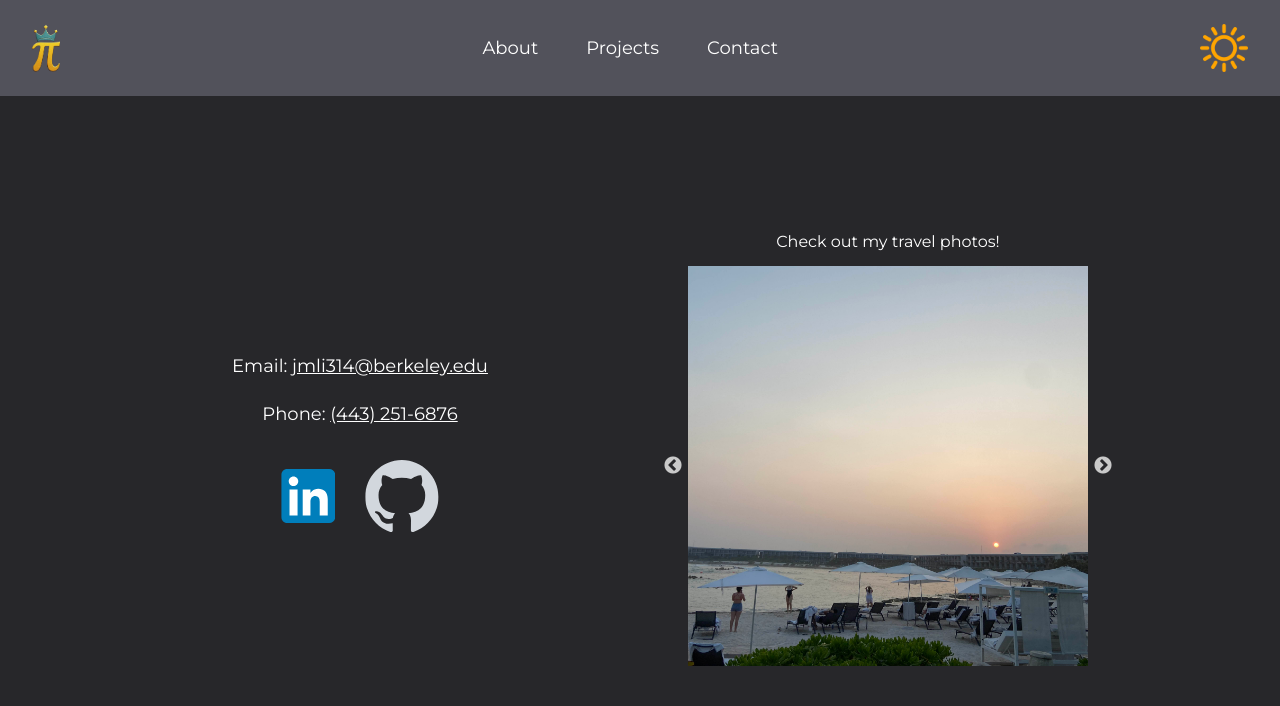
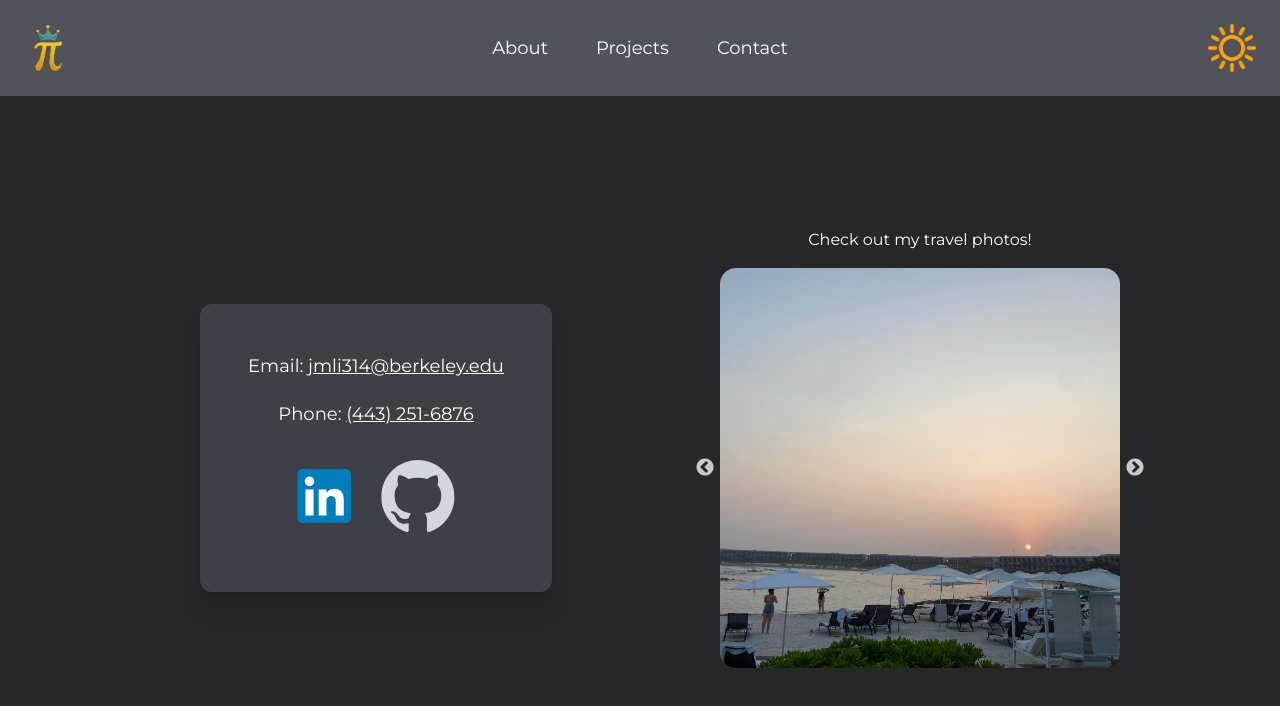
Before and after one commit to pi-person314/portfolio, a React (Vite) app: page /contact in a window 1280 px wide. Shown: the top 706 px of the page. Built offline with nearby package versions, Linux system fonts and the light colour scheme.

Commit message:
lots of style improvements

```diff
--- a/src/components/Header.jsx
+++ b/src/components/Header.jsx
@@ -5,9 +5,9 @@ import moon from "../assets/images/moon.png";
 
 export default function Header({darkMode, toggleDarkMode}) {
     return (
-        <header className="flex justify-between space-x-4 bg-zinc-600 text-white p-6 px-8 font-montserrat">
+        <header className="flex justify-between space-x-4 bg-zinc-600 text-white p-6 font-montserrat">
             {/* home button (pi) */}
-            <div className="flex items-center">
+            <div className="flex justify-center items-center w-12">
                 <Link to="/">
                     <img src={pi} className="tiny:h-8 h-12 object-contain hover:animate-spin" title="Home Button"/>
                 </Link>
@@ -21,7 +21,7 @@ export default function Header({darkMode, toggleDarkMode}) {
             </div>
 
             {/* theme button */}
-            <div className="flex items-center">
+            <div className="flex justify-center items-center w-12">
                 <button onClick={toggleDarkMode}>
                     <img src={darkMode ? sun : moon} className="tiny:h-8 h-12 object-contain duration-300 hover:scale-110" title="Theme Button"/>
                 </button>
--- a/src/components/HobbyCard.jsx
+++ b/src/components/HobbyCard.jsx
@@ -1,11 +1,11 @@
 export default function HobbyCard({title, desc, image, darkMode}) {
     return (
-        <div className={`flex portrait:flex-col shadow-xl rounded-xl p-5 w-full medium:h-auto h-min ${darkMode ? "bg-zinc-700" : "bg-zinc-400"}`}>
+        <div className={`flex portrait:flex-col shadow-xl rounded-xl p-6 pt-4 w-full h-auto ${darkMode ? "bg-zinc-700" : "bg-zinc-400"}`}>
             <div className="portrait:mb-5 mb-0 portrait:mr-0 mr-10 overflow-y-auto">
                 <h2 className="md:text-lg"><b>{title}</b></h2>
                 <p className="text-xs md:text-base">{desc}</p>
             </div>
-            <img className="m-auto portrait:w-1/2 portrait:self-center medium:w-1/5 w-1/3 max-h-40 object-contain" src={image} alt={title}/>
+            <img className="portrait:w-1/2 portrait:self-center portrait:object-center w-1/5 max-h-40 object-contain object-right" src={image} alt={title}/>
         </div>
     )
 }
--- a/src/components/ProjectCard.jsx
+++ b/src/components/ProjectCard.jsx
@@ -4,11 +4,18 @@ export default function ProjectCard({title, tech, desc, image, darkMode}) {
     const [ details, setDetails ] = useState(false);
 
     return (
-        <div className={`flex flex-col justify-between items-center shadow-xl rounded-xl space-y-4 p-10 ${darkMode ? "bg-zinc-700" : "bg-zinc-400"}`}>
+        <div className={`flex flex-col justify-between items-center shadow-xl rounded-xl space-y-8 p-10 ${darkMode ? "bg-zinc-700" : "bg-zinc-400"}`}>
             <h1 className="text-center text-2xl lg:text-3xl font-serif"><b>{title}</b></h1>
-            {details && <p className="text-center text-sm lg:text-base italic">{tech}</p>}
-            {details ? <ul className="text-sm lg:text-base list-disc list-inside">{desc.map(bullet => <li>{bullet}</li>)}</ul>
-            : <img className="h-52 object-contain" src={image} alt={title}/>}
+
+            {details ?
+                <div className="flex flex-col justify-center space-y-4 h-52">
+                    <p className="text-center text-sm lg:text-base italic">{tech}</p>
+                    <ul className="text-sm lg:text-base list-disc list-inside">{desc.map(bullet => <li>{bullet}</li>)}</ul>
+                </div>
+            :
+                <img className="h-52 object-contain" src={image} alt={title}/>
+            }
+
             <p onClick={() => setDetails(!details)} className={`text-sm lg:text-base underline duration-300 cursor-pointer ${darkMode ? "hover:text-zinc-400" : "hover:text-zinc-500"}`}>{details ? "Hide" : "View"} Details</p>
         </div>
     )
--- a/src/screens/About.jsx
+++ b/src/screens/About.jsx
@@ -15,12 +15,12 @@ export default function About({darkMode}) {
     };
 
     return (
-        <div ref={outerDiv} className="flex medium:flex-col justify-between justify-self-center max-w-[100rem] p-4 h-full overflow-y-auto font-montserrat">
-            <div className="flex flex-col space-y-12 px-10 my-12 medium:mb-0 medium:w-full w-3/5">
+        <div ref={outerDiv} className="flex flex-col justify-between justify-self-center max-w-[100rem] p-4 h-full overflow-y-auto font-montserrat">
+            <div className="flex flex-col space-y-12 px-10 my-12 mb-0 w-full">
                 {/* profile */}
                 <div className="flex-1">
-                    <h1 className="text-2xl md:text-3xl mb-5 font-serif medium:text-center text-start"><b>Profile</b></h1>
-                    <p className="text-xs md:text-base medium:text-center text-start">
+                    <h1 className="text-2xl md:text-3xl mb-5 font-serif text-center"><b>Profile</b></h1>
+                    <p className="text-xs md:text-base text-center">
                         Highly motivated and hardworking college student looking for a career in full-stack development and/or data analysis.
                         Proficient in <i>Python</i>, <i>React JS</i>, <i>Tailwind CSS</i>, <i>Express.js</i>, <i>Node.js</i>, <i>MongoDB</i>, <i>Firebase</i>, <i>Pandas</i>, <i>NumPy</i>, and <i>NLTK</i>.
                         Enjoys training algorithmic problem-solving and proof-based reasoning skills for ICPC and Putnam.
@@ -29,8 +29,8 @@ export default function About({darkMode}) {
                 </div>
 
                 {/* experience */}
-                <div className="flex-1 flex flex-col overflow-y-auto medium:overflow-y-visible">
-                    <h1 className="text-2xl md:text-3xl mb-5 medium:text-center font-serif"><b>Experience</b></h1>
+                <div className="flex-1 flex flex-col overflow-y-visible">
+                    <h1 className="text-2xl md:text-3xl mb-5 text-center font-serif"><b>Experience</b></h1>
                     <div className="pr-3">
                         <h2 className="md:text-lg"><b>JHU Applied Physics Lab ASPIRE Intern</b></h2>
                         <h3 className="md:text-lg">Fall 2023 - Spring 2025</h3>
@@ -48,7 +48,7 @@ export default function About({darkMode}) {
             </div>
 
             {/* hobbies */}
-            <div className="flex flex-col items-center px-10 my-12 medium:mb-0 medium:w-full w-3/5">
+            <div className="flex flex-col items-center px-10 my-12 mb-0 w-full">
                 <h1 className="text-2xl md:text-3xl mb-5 font-serif"><b>Hobbies</b></h1>
                 <div className="overflow-y-auto space-y-5">
                     <HobbyCard
@@ -102,7 +102,7 @@ export default function About({darkMode}) {
             </div>
 
             {/* back to top button */}
-            <button className="hidden medium:inline self-center scale-50" onClick={goToTop}>
+            <button className="self-center scale-50" onClick={goToTop}>
                 <img className={`hover:scale-105 ${darkMode ? "invert hue-rotate-180" : ""}`} src={top} alt="Back to Top Button"/>
             </button>
         </div>
--- a/src/screens/Contact.jsx
+++ b/src/screens/Contact.jsx
@@ -9,13 +9,13 @@ const images = import.meta.glob('../assets/travel/*.{jpg,png}', { eager: true })
 export default function Contact({darkMode}) {
     return (
         <div className="flex tiny:flex-col h-full justify-evenly items-center p-8 overflow-y-auto font-montserrat">
-            <div className="space-y-5 text-center m-10">
+            <div className={`text-center space-y-5 p-12 rounded-xl shadow-xl m-10 ${darkMode ? "bg-zinc-700" : "bg-zinc-400"}`}>
                 {/* email/phone */}
                 <p className="text-sm lg:text-lg">
-                    Email:{" "}
-                    <a className={`duration-300 ${darkMode ? "hover:text-blue-300" : "hover:text-blue-600"}`} href="mailto:jmli314@berkeley.edu">
-                        <u>jmli314@berkeley.edu</u>
-                    </a>
+                Email:{" "}
+                <a className={`duration-300 ${darkMode ? "hover:text-blue-300" : "hover:text-blue-600"}`} href="mailto:jmli314@berkeley.edu">
+                    <u>jmli314@berkeley.edu</u>
+                </a>
                 </p>
                 <p className="text-sm lg:text-lg">
                     Phone:{" "}
@@ -37,10 +37,10 @@ export default function Contact({darkMode}) {
 
             {/* travel photo slider */}
             <div className={`flex flex-col justify-center tiny:my-10 h-[50vh] w-[50vh] tiny:h-[50vw] tiny:w-[50vw] ${darkMode ? "" : "light"}`}>
-                <p className="text-sm lg:text-base mb-3 text-center">Check out my travel photos!</p>
+                <p className="text-sm lg:text-base mb-4 text-center">Check out my travel photos!</p>
                 <Slider infinite={true} autoplay={true} speed={1000} autoplaySpeed={2000} slidesToShow={1} slidesToScroll={1}>
                     {Object.entries(images).map(([path, module], index) => (
-                        <img src={module.default} alt={`Image ${index}`} className="aspect-square object-cover"/>
+                        <img src={module.default} alt={`Image ${index}`} className="aspect-square object-cover rounded-2xl"/>
                     ))}
                 </Slider>
             </div>
--- a/tailwind.config.js
+++ b/tailwind.config.js
@@ -12,7 +12,6 @@ export default {
       screens: {
         portrait: {raw: "(max-aspect-ratio: 1/1)"},
         tiny: {raw: "(max-aspect-ratio: 1/1) or (max-height: 40rem) or (max-width: 40rem)"},
-        medium: {raw: "(max-width: 80rem) or (max-height: 40rem)"},
         short: {raw: "(max-height: 40rem)"}
       }
     }
```
